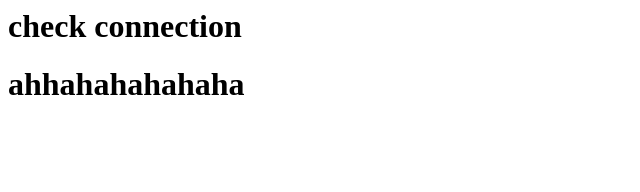
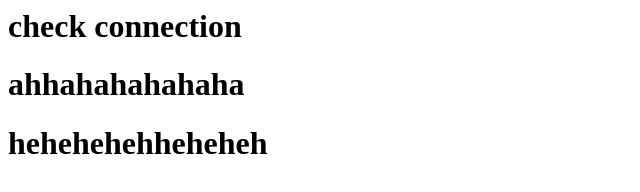
Before and after one commit to nguyenmanh96/git-demo, a plain HTML site: page index.html in a window 1280 px wide. Shown: the whole page, without its empty margins (0-640 px from the left). Drawn offline with Linux system fonts and the light colour scheme.

Commit message:
Update 2 index.html

```diff
--- a/index.html
+++ b/index.html
@@ -1,3 +1,5 @@
 <h1> check connection </h1>
 
 <h1> ahhahahahahaha </h1>
+
+<h1> hehehehehheheheh </h1>
```
